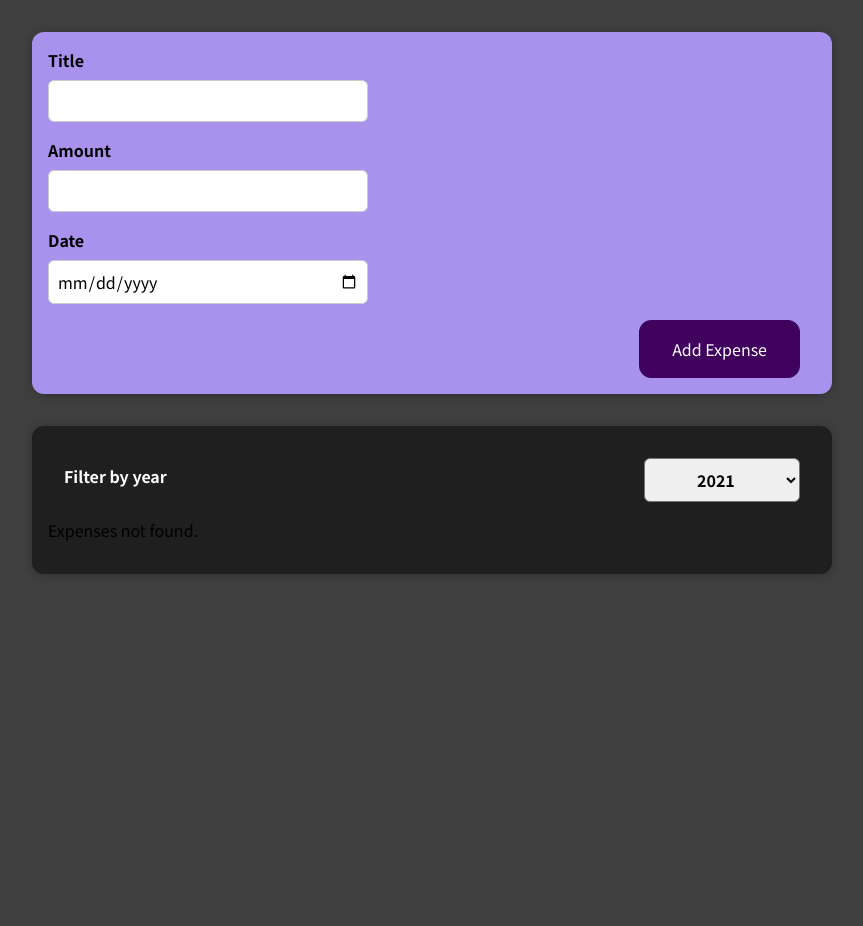
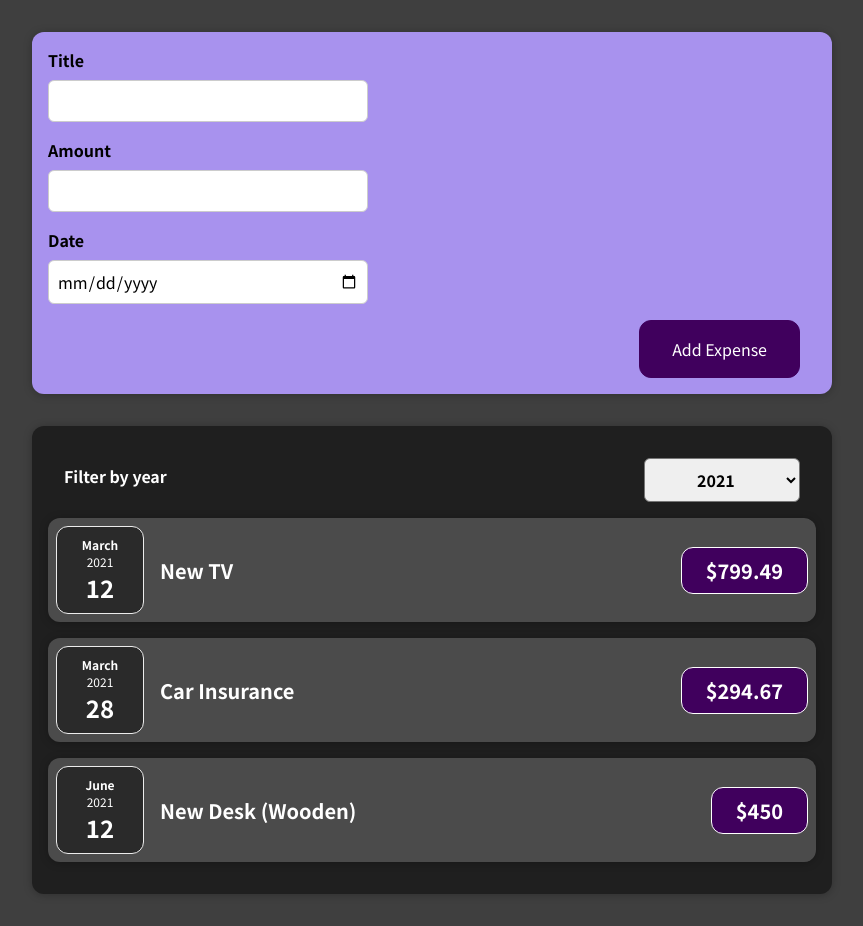
Before and after one commit to paulanti/react-complete-guide, a React (Create React App) app: page / in a window 1280 px wide. Before the commit this address had no page. Shown: the whole page, without its empty margins (208-1071 px from the left). Before the commit the page ends 800 px from the top, so only its background shows below. Built offline with nearby package versions, Linux system fonts and the light colour scheme.

Commit message:
Add Conditional Return Statements

```diff
--- a/src/components/Expenses/ExpenseItem.js
+++ b/src/components/Expenses/ExpenseItem.js
@@ -4,6 +4,7 @@ import Card from "../UI/Card";
 
 const ExpenseItem = (props) => {
   return (
+    <li>
       <Card className="expense-item">
         <ExpenseDate date={props.date} />
         <div className="expense-item__description">
@@ -11,6 +12,7 @@ const ExpenseItem = (props) => {
           <div className="expense-item__price">${props.amount}</div>
         </div>
       </Card>
+    </li>
   );
 }
 
--- a/src/components/Expenses/Expenses.js
+++ b/src/components/Expenses/Expenses.js
@@ -1,7 +1,7 @@
 import "./Expenses.css";
-import ExpenseItem from "./ExpenseItem";
 import Card from "../UI/Card";
 import ExpensesFilter from "../ExpensesFilter/ExpensesFilter";
+import ExpensesList from "../Expenses/ExpensesList";
 import { useState } from "react";
 
 const Expenses = (props) => {
@@ -13,18 +13,6 @@ const Expenses = (props) => {
 
   const filteredExpenses = props.items.filter(expense => expense.date.getFullYear() === parseInt(selectedYear));
 
-  let expensesContent = <p>Expenses not found.</p>;
-
-  if (filteredExpenses.lenght > 0) {
-    expensesContent = filteredExpenses.map((expense) => (
-      <ExpenseItem
-        key={expense.id}
-        title={expense.title}
-        amount={expense.amount}
-        date={expense.date}
-      />))
-  }
-
   return (
     <div>
       <Card className="expenses">
@@ -32,7 +20,7 @@ const Expenses = (props) => {
           onFilterExpenses={filterExpensesHandler}
           selected={selectedYear}
         />
-        {expensesContent}
+        <ExpensesList items={filteredExpenses} />
       </Card>
     </div>
   );
--- /dev/null
+++ b/src/components/Expenses/ExpensesList.css
@@ -0,0 +1,9 @@
+.expenses-list {
+  list-style: none;
+  padding: 0;
+}
+
+.expenses-list__fallback {
+  color: white;
+  text-align: center;
+}
--- /dev/null
+++ b/src/components/Expenses/ExpensesList.js
@@ -0,0 +1,24 @@
+import ExpenseItem from "./ExpenseItem";
+import "./ExpensesList.css";
+
+const expensesList = (props) => {
+
+  if (props.items.length === 0) {
+    return <h2 className="expenses-list__fallback">Found no expenses.</h2>
+  }
+
+  return (
+    <ul className="expenses-list">
+      {props.items.map((expense) => (
+        <ExpenseItem
+          key={expense.id}
+          title={expense.title}
+          amount={expense.amount}
+          date={expense.date}
+        />
+      ))}
+    </ul>
+  );
+}
+
+export default expensesList;
```
Lines whose indentation alone changed are shown as unchanged.
